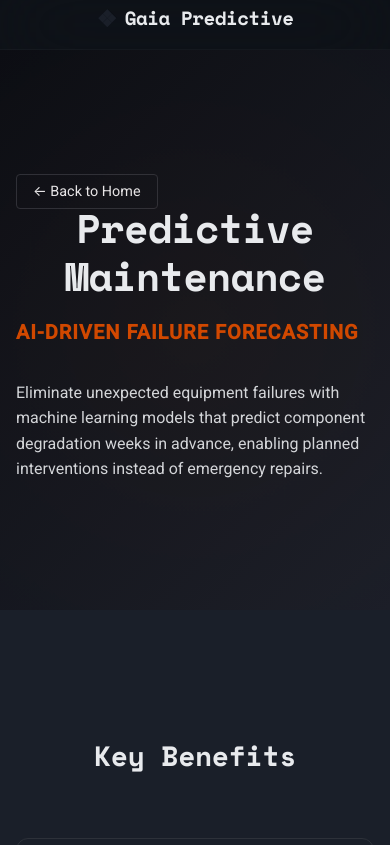
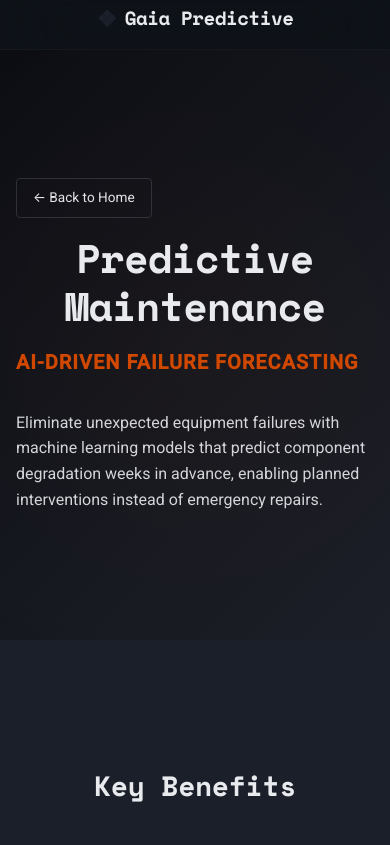
Before and after one commit to andrewgt3/gaia-predictive, a React (Vite) app: page /solutions/predictive-maintenance in a window 390 px wide. Shown: the top 845 px of the page. Built offline with nearby package versions, Linux system fonts and the light colour scheme.

Commit message:
Fix back button: proper link styling and mobile alignment

```diff
--- a/src/solution-pages.css
+++ b/src/solution-pages.css
@@ -42,10 +42,12 @@
 }
 
 .back-button {
+    display: inline-block;
+    text-decoration: none;
     background: transparent;
     border: 1px solid var(--color-border);
     color: var(--color-text);
-    padding: 8px 16px;
+    padding: 10px 20px;
     border-radius: 4px;
     font-size: 0.9rem;
     margin-bottom: var(--spacing-lg);
@@ -299,4 +301,11 @@
         height: 50px;
         font-size: 1.25rem;
     }
+
+    .back-button {
+        display: inline-block;
+        margin-bottom: var(--spacing-md);
+        font-size: 0.85rem;
+        padding: 8px 16px;
+    }
 }
```
